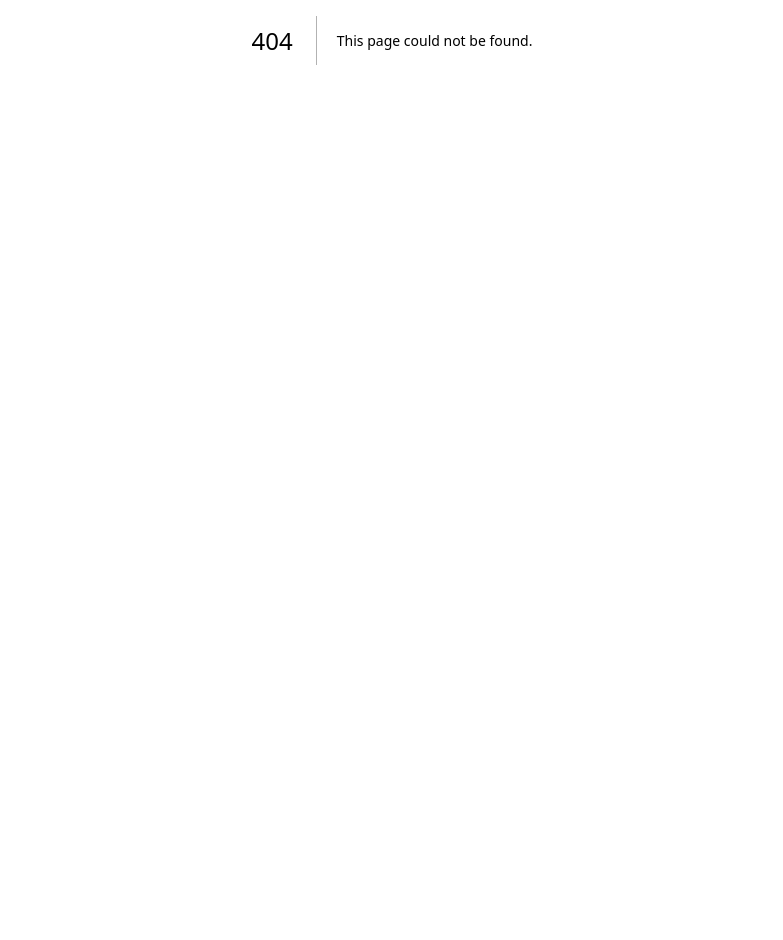
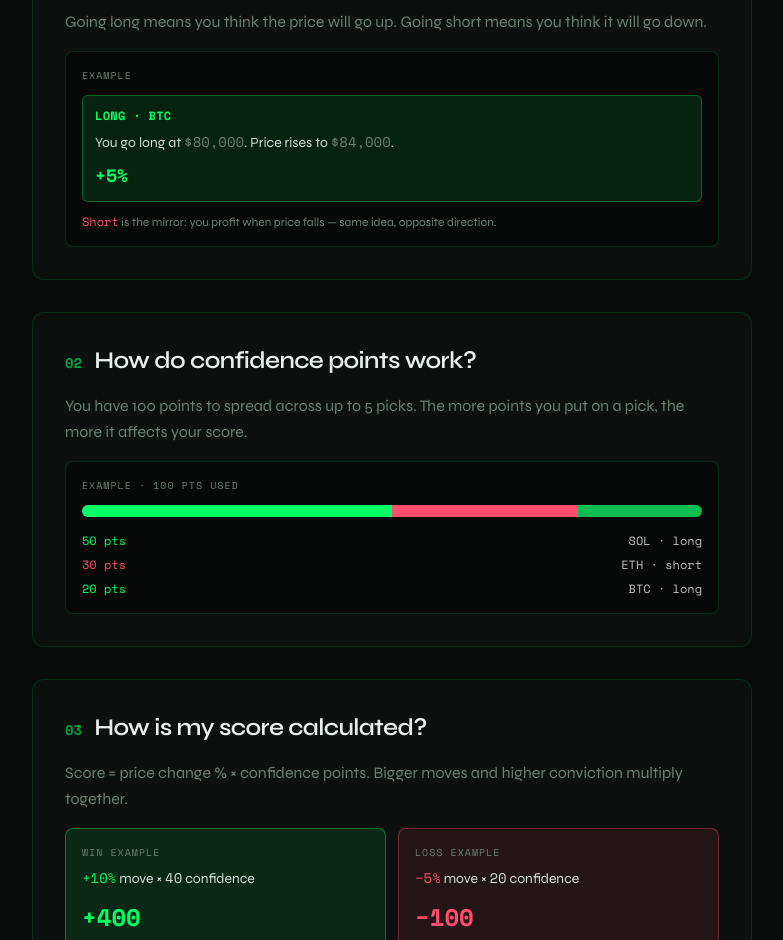
Before and after one commit to macdougallharry-oss/draft-market, a Next.js app: page /learn in a window 1280 px wide. Before the commit this address had no page. Shown: the part 360-1300 px from the top of the page, without its empty margins (248-1031 px from the left). Before the commit the page ends 800 px from the top, so only its background shows below. Built offline with nearby package versions, Linux system fonts and the light colour scheme.

Commit message:
add learn page and nav link

```diff
--- /dev/null
+++ b/src/app/learn/layout.tsx
@@ -0,0 +1,15 @@
+import type { Metadata } from "next";
+
+export const metadata: Metadata = {
+  title: "How to play — DraftMarket",
+  description:
+    "Learn long vs short, confidence points, scoring, and weekly schedule.",
+};
+
+export default function LearnLayout({
+  children,
+}: {
+  children: React.ReactNode;
+}) {
+  return children;
+}
--- /dev/null
+++ b/src/app/learn/page.tsx
@@ -0,0 +1,249 @@
+import Link from "next/link";
+import { SiteNav } from "@/components/site-nav";
+
+const sections = [
+  {
+    title: "What is long vs short?",
+    body: "Going long means you think the price will go up. Going short means you think it will go down.",
+    example: {
+      type: "longShort" as const,
+    },
+  },
+  {
+    title: "How do confidence points work?",
+    body: "You have 100 points to spread across up to 5 picks. The more points you put on a pick, the more it affects your score.",
+    example: {
+      type: "confidence" as const,
+    },
+  },
+  {
+    title: "How is my score calculated?",
+    body: "Score = price change % × confidence points. Bigger moves and higher conviction multiply together.",
+    example: {
+      type: "score" as const,
+    },
+  },
+  {
+    title: "What makes a good pick?",
+    body: "Look for coins with upcoming catalysts, strong momentum, or that are unusually overbought or oversold. Concentrate points on your highest conviction calls.",
+    example: {
+      type: "tips" as const,
+    },
+  },
+  {
+    title: "When can I play?",
+    body: "Picks open Monday, lock Tuesday midnight. Week settles Sunday. Maximum wait to play is 7 days. Browse and plan your picks anytime.",
+    example: {
+      type: "schedule" as const,
+    },
+  },
+];
+
+function ExampleVisual({ type }: { type: (typeof sections)[number]["example"]["type"] }) {
+  if (type === "longShort") {
+    return (
+      <div className="mt-4 space-y-3 rounded-lg border border-[color:var(--border)] bg-black/40 p-4">
+        <p className="font-mono text-[10px] uppercase tracking-widest text-muted">
+          Example
+        </p>
+        <div className="rounded-md border border-accent/30 bg-accent/10 p-3">
+          <p className="font-mono text-xs font-bold uppercase tracking-wide text-accent">
+            Long · BTC
+          </p>
+          <p className="mt-2 font-sans text-sm text-foreground/90">
+            You go long at <span className="font-mono text-muted">$80,000</span>.
+            Price rises to{" "}
+            <span className="font-mono text-muted">$84,000</span>.
+          </p>
+          <p className="mt-2 font-mono text-lg font-bold text-accent">+5%</p>
+        </div>
+        <p className="font-sans text-xs text-muted">
+          <span className="font-mono text-accent-red">Short</span> is the
+          mirror: you profit when price falls — same idea, opposite direction.
+        </p>
+      </div>
+    );
+  }
+
+  if (type === "confidence") {
+    return (
+      <div className="mt-4 rounded-lg border border-[color:var(--border)] bg-black/40 p-4">
+        <p className="font-mono text-[10px] uppercase tracking-widest text-muted">
+          Example · 100 pts used
+        </p>
+        <div className="mt-3 flex h-3 overflow-hidden rounded-full bg-white/10">
+          <div
+            className="bg-accent"
+            style={{ width: "50%" }}
+            title="SOL long 50"
+          />
+          <div
+            className="bg-accent-red"
+            style={{ width: "30%" }}
+            title="ETH short 30"
+          />
+          <div
+            className="bg-accent/70"
+            style={{ width: "20%" }}
+            title="BTC long 20"
+          />
+        </div>
+        <ul className="mt-4 space-y-2 font-mono text-xs">
+          <li className="flex justify-between gap-2">
+            <span className="text-accent">50 pts</span>
+            <span className="text-foreground/80">SOL · long</span>
+          </li>
+          <li className="flex justify-between gap-2">
+            <span className="text-accent-red">30 pts</span>
+            <span className="text-foreground/80">ETH · short</span>
+          </li>
+          <li className="flex justify-between gap-2">
+            <span className="text-accent">20 pts</span>
+            <span className="text-foreground/80">BTC · long</span>
+          </li>
+        </ul>
+      </div>
+    );
+  }
+
+  if (type === "score") {
+    return (
+      <div className="mt-4 grid gap-3 sm:grid-cols-2">
+        <div className="rounded-lg border border-accent/35 bg-accent/10 p-4">
+          <p className="font-mono text-[10px] uppercase tracking-widest text-muted">
+            Win example
+          </p>
+          <p className="mt-2 font-sans text-sm text-foreground/90">
+            <span className="font-mono text-accent">+10%</span> move ×{" "}
+            <span className="font-mono">40</span> confidence
+          </p>
+          <p className="mt-3 font-mono text-2xl font-bold text-accent">+400</p>
+        </div>
+        <div className="rounded-lg border border-accent-red/35 bg-accent-red/10 p-4">
+          <p className="font-mono text-[10px] uppercase tracking-widest text-muted">
+            Loss example
+          </p>
+          <p className="mt-2 font-sans text-sm text-foreground/90">
+            <span className="font-mono text-accent-red">−5%</span> move ×{" "}
+            <span className="font-mono">20</span> confidence
+          </p>
+          <p className="mt-3 font-mono text-2xl font-bold text-accent-red">
+            −100
+          </p>
+        </div>
+      </div>
+    );
+  }
+
+  if (type === "tips") {
+    return (
+      <div className="mt-4 rounded-lg border border-[color:var(--border)] bg-black/40 p-4">
+        <ul className="space-y-3 font-sans text-sm text-foreground/85">
+          <li className="flex gap-3">
+            <span className="font-mono text-accent">▸</span>
+            Catalysts (listings, upgrades, macro)
+          </li>
+          <li className="flex gap-3">
+            <span className="font-mono text-accent">▸</span>
+            Momentum — trend + volume
+          </li>
+          <li className="flex gap-3">
+            <span className="font-mono text-accent-red">▸</span>
+            Extremes — crowded longs (fade) or washed-out shorts (bounce)
+          </li>
+        </ul>
+      </div>
+    );
+  }
+
+  if (type === "schedule") {
+    return (
+      <div className="mt-4 rounded-lg border border-[color:var(--border)] bg-black/40 p-4">
+        <div className="grid gap-3 sm:grid-cols-3">
+          {[
+            { day: "Mon", label: "Picks open", tone: "accent" as const },
+            { day: "Tue", label: "Lock midnight", tone: "muted" as const },
+            { day: "Sun", label: "Week settles", tone: "accent" as const },
+          ].map((step) => (
+            <div
+              key={step.day}
+              className="rounded-lg border border-[color:var(--border)] bg-white/[0.03] p-3"
+            >
+              <p
+                className={`font-mono text-xs font-bold uppercase ${
+                  step.tone === "accent" ? "text-accent" : "text-muted"
+                }`}
+              >
+                {step.day}
+              </p>
+              <p className="mt-1 font-sans text-sm text-foreground/90">
+                {step.label}
+              </p>
+            </div>
+          ))}
+        </div>
+        <p className="mt-4 border-t border-[color:var(--border)] pt-4 font-mono text-[11px] text-muted">
+          Max wait to play: <span className="text-foreground">7 days</span> ·
+          browse &amp; plan anytime
+        </p>
+      </div>
+    );
+  }
+
+  return null;
+}
+
+export default function LearnPage() {
+  return (
+    <div className="min-h-screen bg-background text-foreground">
+      <SiteNav />
+
+      <main className="mx-auto max-w-3xl px-4 py-10 sm:px-6 sm:py-14">
+        <p className="font-mono text-xs uppercase tracking-[0.25em] text-accent">
+          Education
+        </p>
+        <h1 className="mt-2 font-sans text-3xl font-semibold tracking-tight sm:text-4xl">
+          How to play
+        </h1>
+        <p className="mt-3 max-w-2xl font-sans text-base leading-relaxed text-muted">
+          DraftMarket is fantasy crypto: pick coins, call direction, and rack up
+          points against your league. Here&apos;s the short version.
+        </p>
+
+        <div className="mt-12 space-y-8">
+          {sections.map((section, index) => (
+            <article
+              key={section.title}
+              className="rounded-xl border border-[color:var(--border)] bg-white/[0.02] p-6 sm:p-8"
+            >
+              <div className="flex items-baseline gap-3">
+                <span className="font-mono text-sm font-bold text-accent/60">
+                  {String(index + 1).padStart(2, "0")}
+                </span>
+                <h2 className="font-sans text-xl font-semibold tracking-tight sm:text-2xl">
+                  {section.title}
+                </h2>
+              </div>
+              <p className="mt-4 font-sans text-sm leading-relaxed text-muted sm:text-base">
+                {section.body}
+              </p>
+              <ExampleVisual type={section.example.type} />
+            </article>
+          ))}
+        </div>
+
+        <div className="mt-14 flex flex-col items-center gap-4 border-t border-[color:var(--border)] pt-12">
+          <p className="text-center font-sans text-sm text-muted">
+            Ready to put it into practice?
+          </p>
+          <Link
+            href="/picks"
+            className="inline-flex items-center justify-center rounded bg-accent px-8 py-3 font-mono text-sm font-bold uppercase tracking-wide text-background transition hover:brightness-110"
+          >
+            Make your picks
+          </Link>
+        </div>
+      </main>
+    </div>
+  );
+}
--- a/src/components/site-nav.tsx
+++ b/src/components/site-nav.tsx
@@ -6,6 +6,7 @@ import { usePathname } from "next/navigation";
 const links = [
   { href: "/", label: "Home" },
   { href: "/#how-it-works", label: "How it works" },
+  { href: "/learn", label: "Learn" },
   { href: "/picks", label: "Picks" },
   { href: "/matchup", label: "Matchup" },
   { href: "/leaderboard", label: "Leaderboard" },
```
